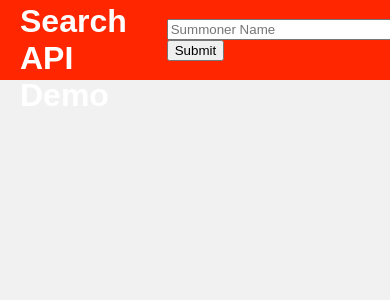
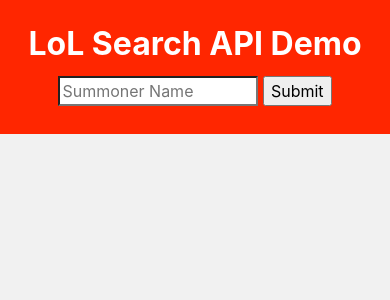
Before and after one commit to KristofferTroncoso/lol-search-api-demo, a Node server app: page / in a window 390 px wide; the page is wider, and only the part inside the window is pictured. Shown: the top 300 px of that part. Run offline with Node 20, Linux system fonts and the light colour scheme.

Commit message:
Add bootstrap reboot and style changes
Added bootstrap reboot from cdn. Also made some responsive style
changes.

```diff
--- a/public/custom.css
+++ b/public/custom.css
@@ -1,12 +1,5 @@
-* {
-    box-sizing: border-box;
-    margin: 0;
-}
-
 body {
-    font-family: sans-serif;
     background: #f1f1f1;
-    margin: 0 auto;
 }
 
 a {
@@ -24,7 +17,13 @@ header {
     align-items: center;
     background: #ff2600;
     color: white;
-    height: 80px;
+    padding: 20px 0;
+}
+
+@media (max-width: 700px) {
+    header {
+        flex-direction: column;
+    }
 }
 
 h1 {
@@ -36,13 +35,14 @@ form {
     margin: 0;
 }
 
+#q {
+    width: 200px;
+}
+
 main {
     padding: 20px 20px;
 }
 
-#q {
-    width: 400px;
-}
 
 table * {
     border: 1px solid pink;
--- a/views/partials/header.ejs
+++ b/views/partials/header.ejs
@@ -4,6 +4,7 @@
         <meta charset="utf-8">
         <meta name="viewport" content="width=device-width, initial-scale=1">
         <title>LoL Search API Demo</title>
+        <link rel="stylesheet" href="https://cdnjs.cloudflare.com/ajax/libs/twitter-bootstrap/4.0.0/css/bootstrap-reboot.css">
         <link rel="stylesheet" href="custom.css">
     </head>
     <body>
```
